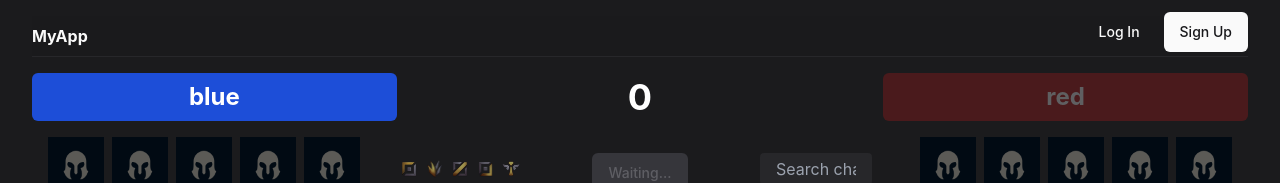
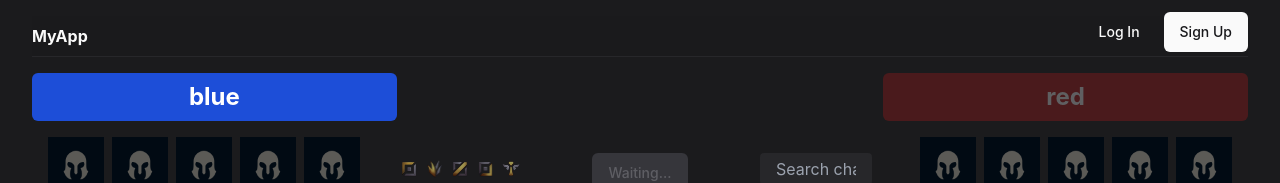
Before and after one commit to nDr3K/LolDraftSimulatorWebsite, a React (Vite) app: page /draft/1/1 in a window 1280 px wide. Shown: the top 183 px of the page. Built offline with nearby package versions, Linux system fonts and the light colour scheme; no server answers.

Commit message:
[FIX] timer in header for hasTimer false

```diff
--- a/src/components/features/Draft/draft-header.tsx
+++ b/src/components/features/Draft/draft-header.tsx
@@ -21,7 +21,7 @@ export default function DraftHeader({
 
         <div className="flex justify-center items-center w-[20%]">
           <div className="text-white text-4xl font-bold">
-            {timer && timer >= 0 ? timer : 0}
+            {timer ? timer >= 0 ? timer : 0 : null}
           </div>
         </div>
 
--- a/src/services/lobby/model/create-lobby-payload.tsx
+++ b/src/services/lobby/model/create-lobby-payload.tsx
@@ -1,4 +1,4 @@
-import {DraftChampion} from "@/types/draft-champion";
+import { DraftChampion } from "@/types/draft-champion";
 import { DraftOptions } from "@/types/draft-options";
 
 export type CreateLobbyPayload = {
```
